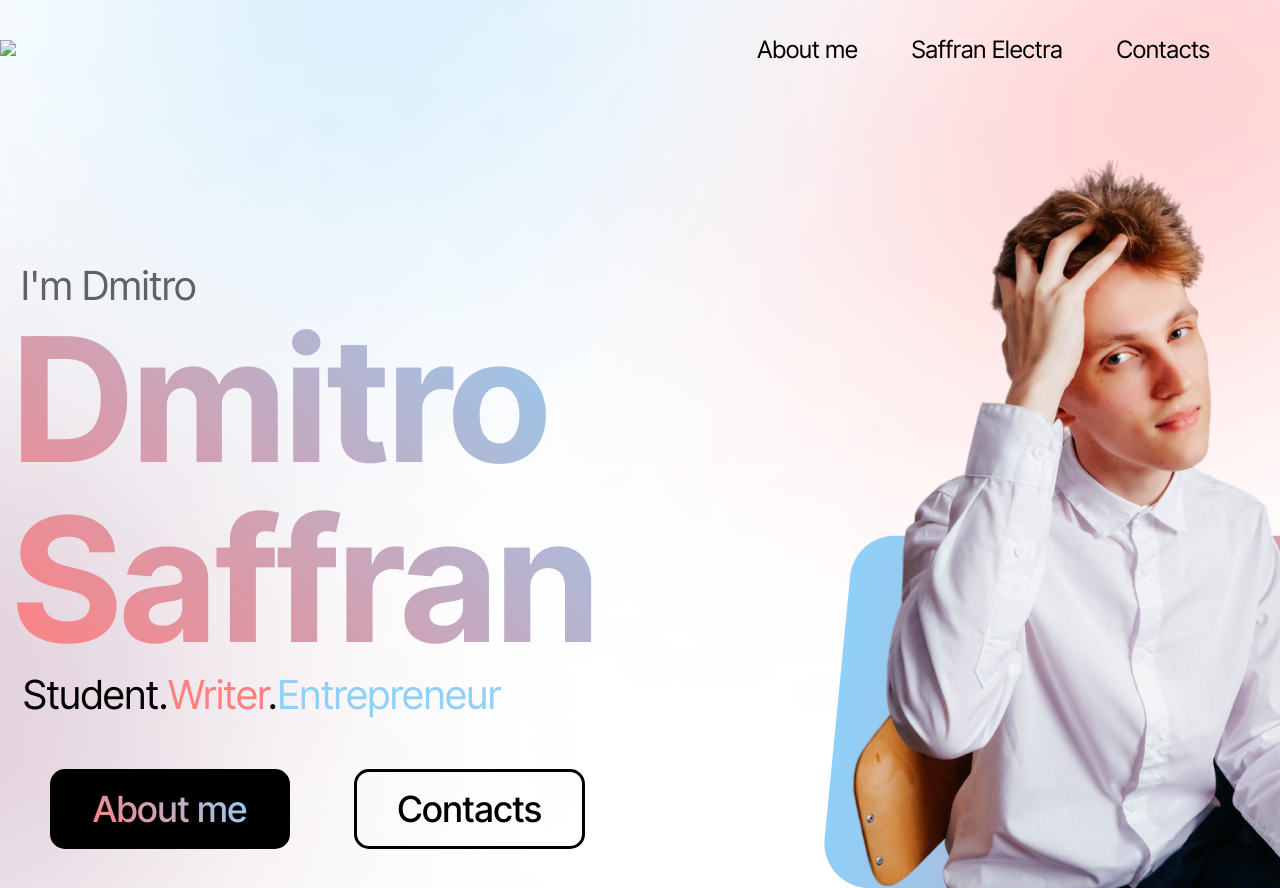
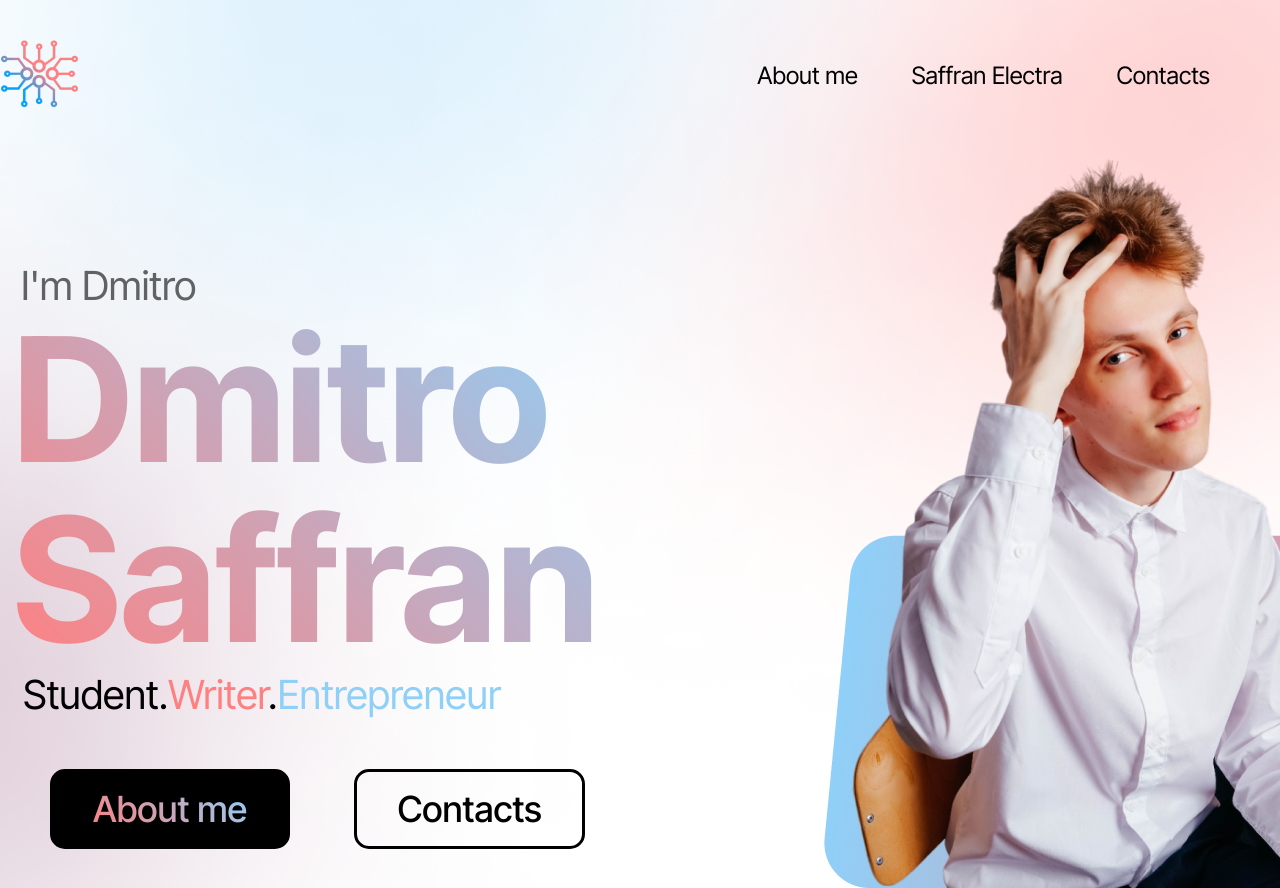
Before and after one commit to Saffran-Electra/dima-saffran, a plain HTML site: page index.html in a window 1280 px wide. Shown: the top 888 px of the page. Drawn offline with Linux system fonts and the light colour scheme; the site is published under a folder, as on GitHub Pages, so addresses that start at the root find nothing.

Commit message:
Update index.html

```diff
--- a/index.html
+++ b/index.html
@@ -13,7 +13,7 @@
         <div class="container">
         <div class="header_inner">
             <div class="logo">
-                <a href="#"><img src="/logo.png"></a>
+                <a href="#"><img src="logo.png"></a>
             </div>
             <nav class="nav">
                 <a class="nav_link" href="about.html">About me</a>
```
